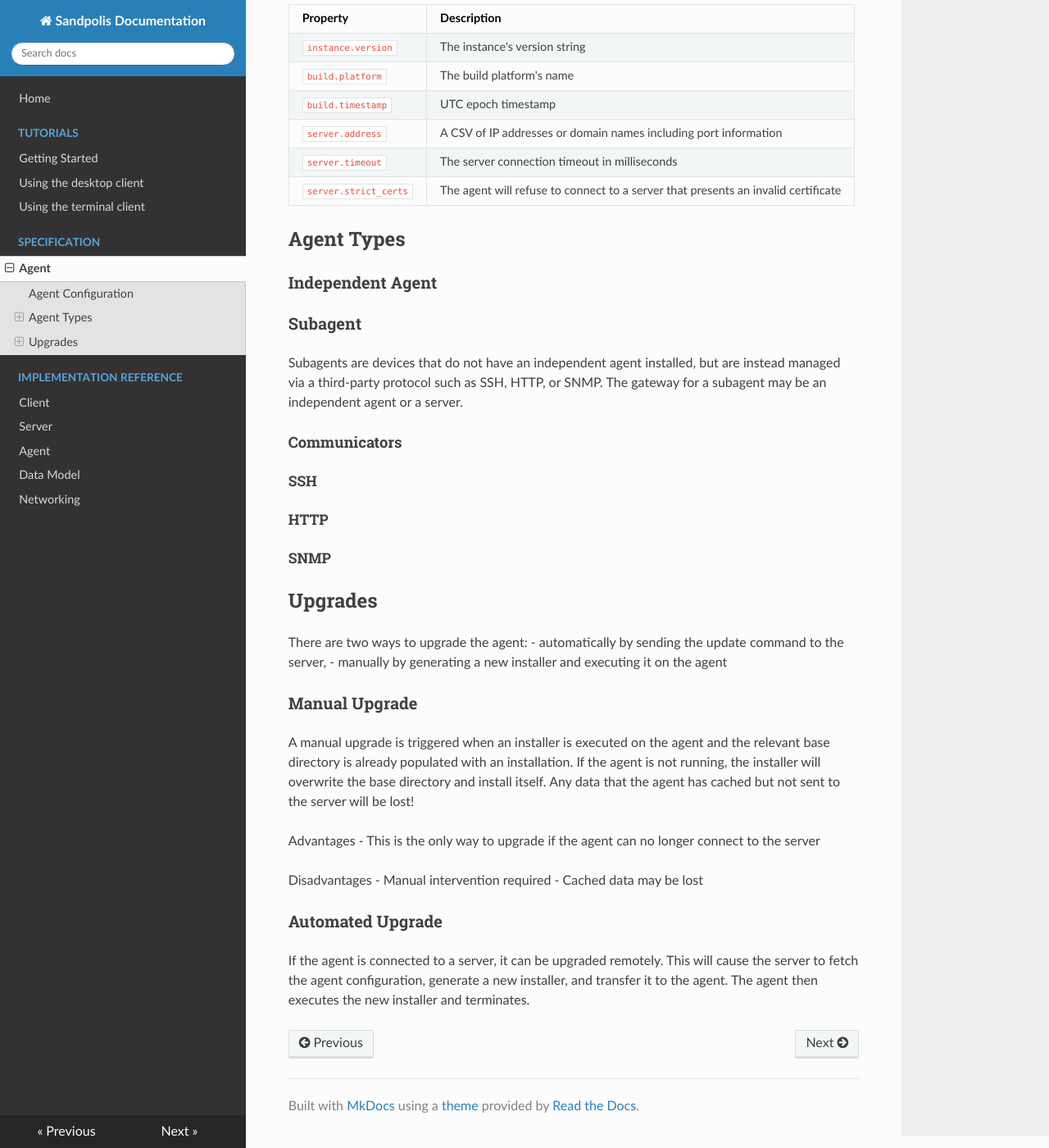
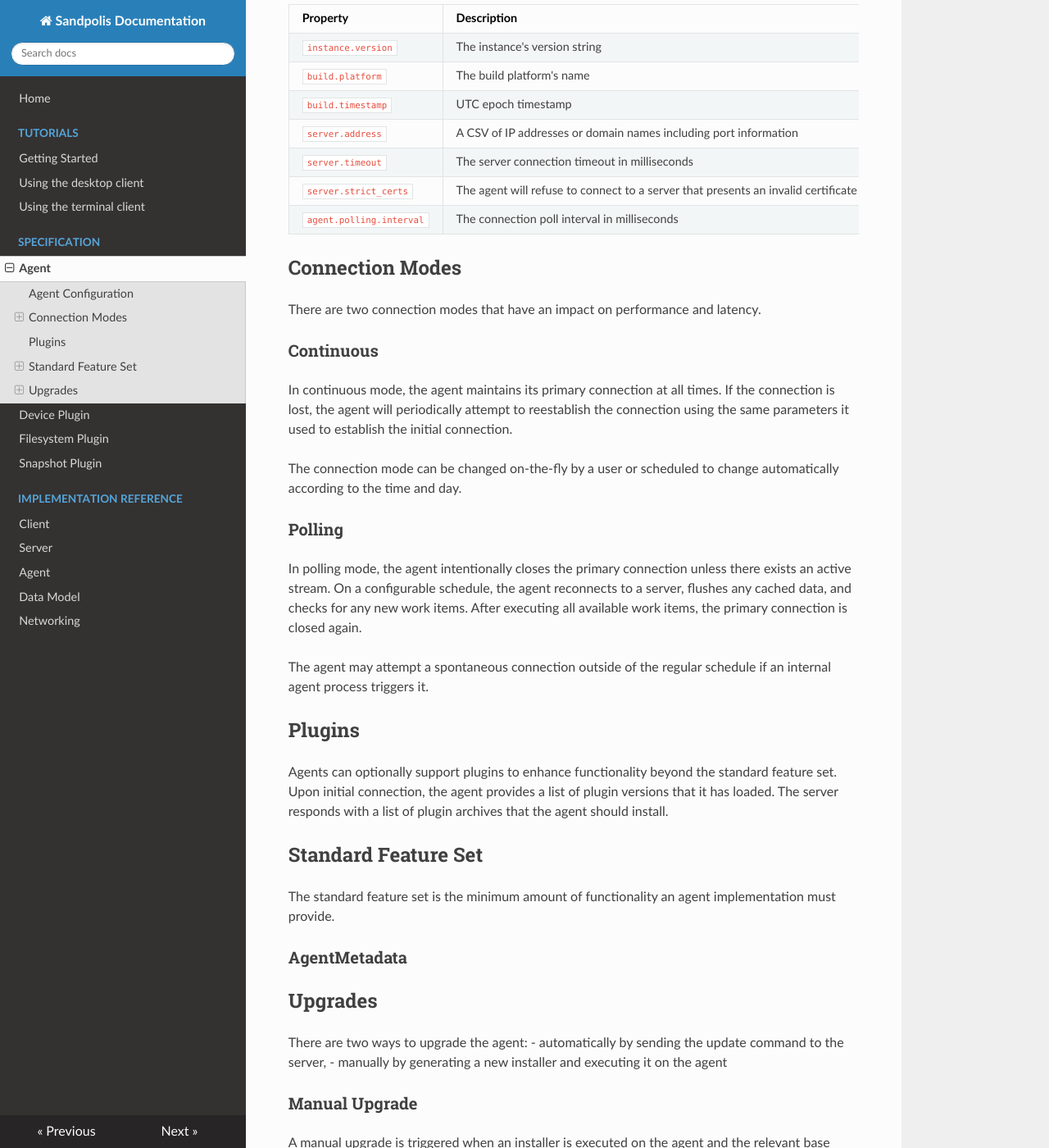
Before and after one commit to sandpolis/docs, an MkDocs documentation site: the page built from docs/specification/agent.md, in a window 1280 px wide and 1400 px high, scrolled down 404 px. Shown: the whole window at 82% size. Built offline with MkDocs 1.6.1, drawn with Linux system fonts in a browser that asks for light colours; nearby versions of some CDN libraries; some of the changed text lies outside the part shown.

Commit message:
Add a plugins subdirectory

```diff
--- a/docs/specification/agent.md
+++ b/docs/specification/agent.md
@@ -16,19 +16,39 @@ or configured by the user at runtime.
 | `server.address` | A CSV of IP addresses or domain names including port information |
 | `server.timeout` | The server connection timeout in milliseconds |
 | `server.strict_certs` | The agent will refuse to connect to a server that presents an invalid certificate |
+| `agent.polling.interval` | The connection poll interval in milliseconds |
 
-## Agent Types
+## Connection Modes
+There are two connection modes that have an impact on performance and latency.
 
-### Independent Agent
-### Subagent
-Subagents are devices that do not have an independent agent installed, but are
-instead managed via a third-party protocol such as SSH, HTTP, or SNMP. The gateway
-for a subagent may be an independent agent or a server.
+### Continuous
+In continuous mode, the agent maintains its primary connection at all times.
+If the connection is lost, the agent will periodically attempt to reestablish the
+connection using the same parameters it used to establish the initial connection.
 
-#### Communicators
-##### SSH
-##### HTTP
-##### SNMP
+The connection mode can be changed on-the-fly by a user or scheduled to change
+automatically according to the time and day.
+
+### Polling
+In polling mode, the agent intentionally closes the primary connection unless there
+exists an active stream. On a configurable schedule, the agent reconnects to a
+server, flushes any cached data, and checks for any new work items. After executing
+all available work items, the primary connection is closed again.
+
+The agent may attempt a spontaneous connection outside of the regular schedule if
+an internal agent process triggers it.
+
+## Plugins
+Agents can optionally support plugins to enhance functionality beyond the standard
+feature set. Upon initial connection, the agent provides a list of plugin versions
+that it has loaded. The server responds with a list of plugin archives that the
+agent should install.
+
+## Standard Feature Set
+The standard feature set is the minimum amount of functionality an agent implementation
+must provide.
+
+### AgentMetadata
 
 ## Upgrades
 There are two ways to upgrade the agent:
--- a/mkdocs.yml
+++ b/mkdocs.yml
@@ -7,6 +7,9 @@ nav:
     - Using the terminal client: tutorials/client/terminal.md
   - Specification:
     - Agent: specification/agent.md
+    - Device Plugin: specification/plugin/device.md
+    - Filesystem Plugin: specification/plugin/filesystem.md
+    - Snapshot Plugin: specification/plugin/snapshot.md
   - Implementation Reference:
     - Client: application/client.md
     - Server: application/server.md
```
Also changed, not shown: other parts of docs/specification/agent.md (+1 -1 lines), docs/specification/plugins/device.md (added, +24 -0 lines), docs/specification/plugins/filesystem.md (added, +16 -0 lines), docs/specification/plugins/snapshot.md (added, +44 -0 lines).
